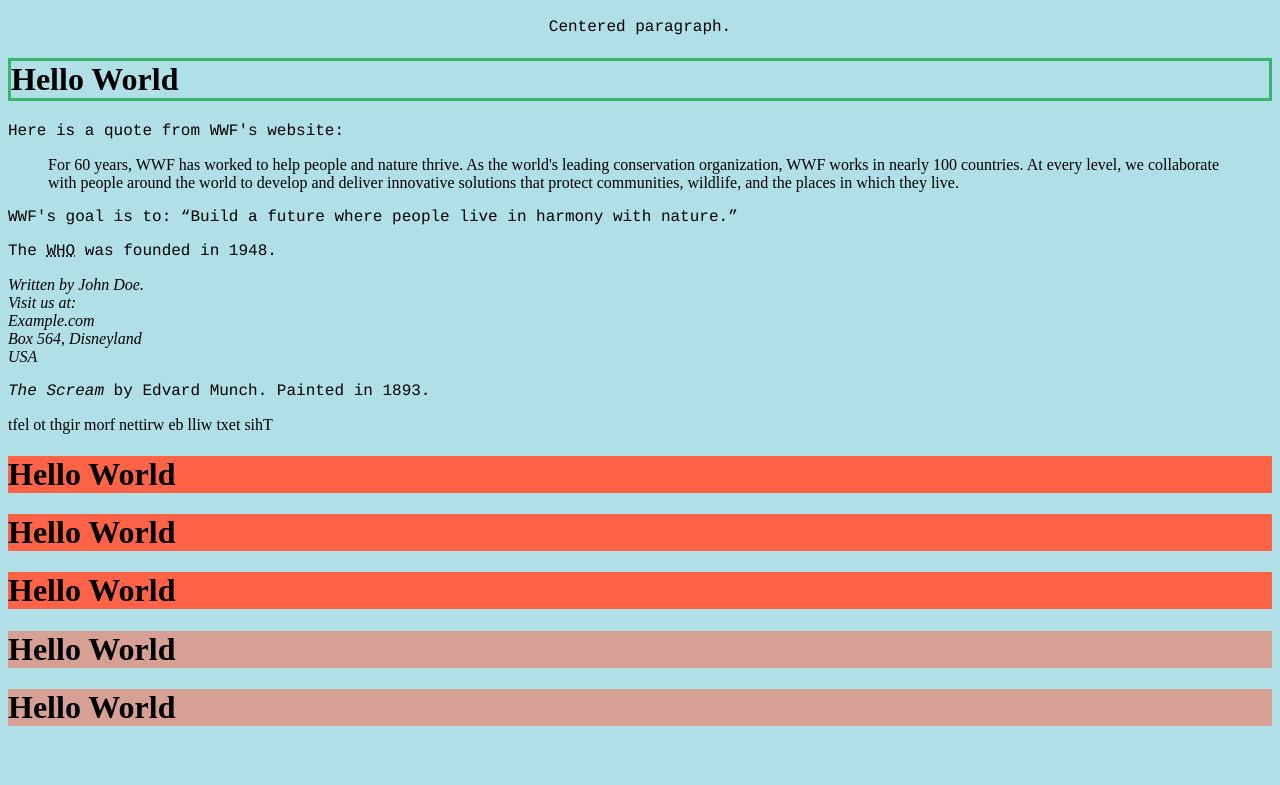
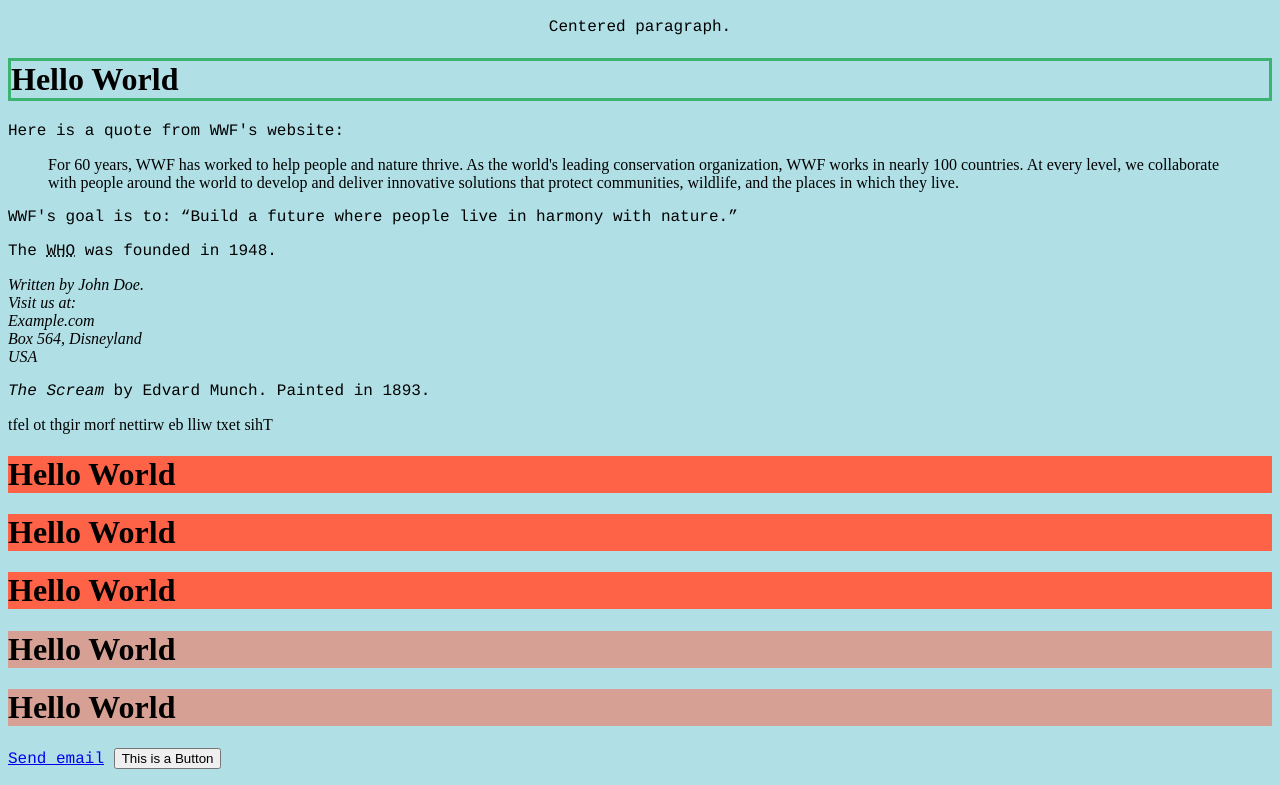
Before and after one commit to hannah-poca/hannah-poca.github.io, a plain HTML site: page index.html in a window 1280 px wide. Shown: the part 1803-2588 px from the top of the page. Before the commit the page ends 2551 px from the top, so only its background shows below. Drawn offline with Linux system fonts and the light colour scheme.

Commit message:
Update index.html

```diff
--- a/index.html
+++ b/index.html
@@ -70,5 +70,9 @@
 
 <h1 style="background-color:rgba(255, 99, 71, 0.5);">Hello World</h1>
 <h1 style="background-color:hsla(9, 100%, 64%, 0.5);">Hello World</h1>
+<p>
+<a href="mailto:someone@example.com" title="No real email address">Send email</a>
+<button onclick="document.location='/html/2.html'">This is a Button </button>
+</p>
 </body>
 </html>
```
